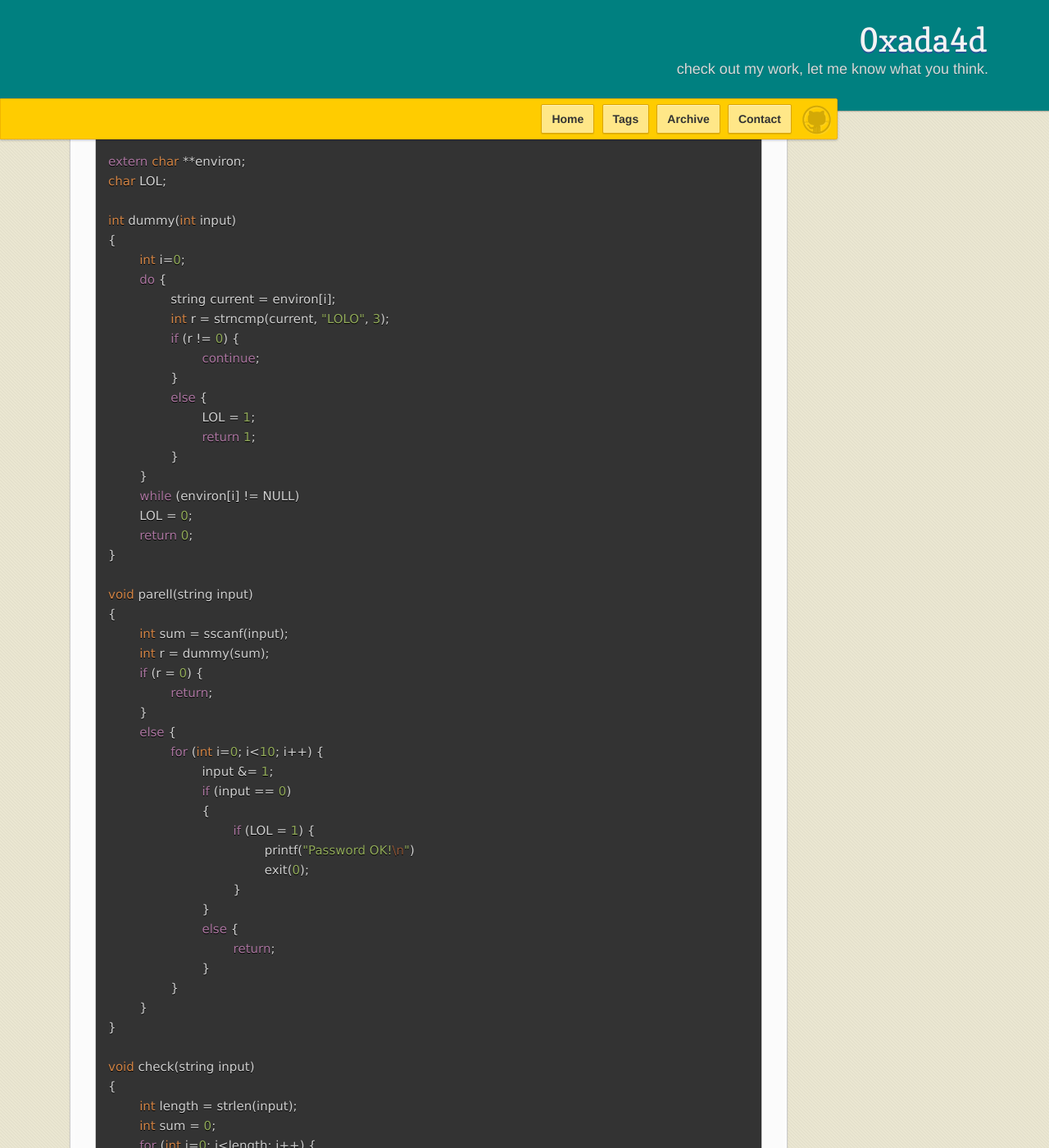
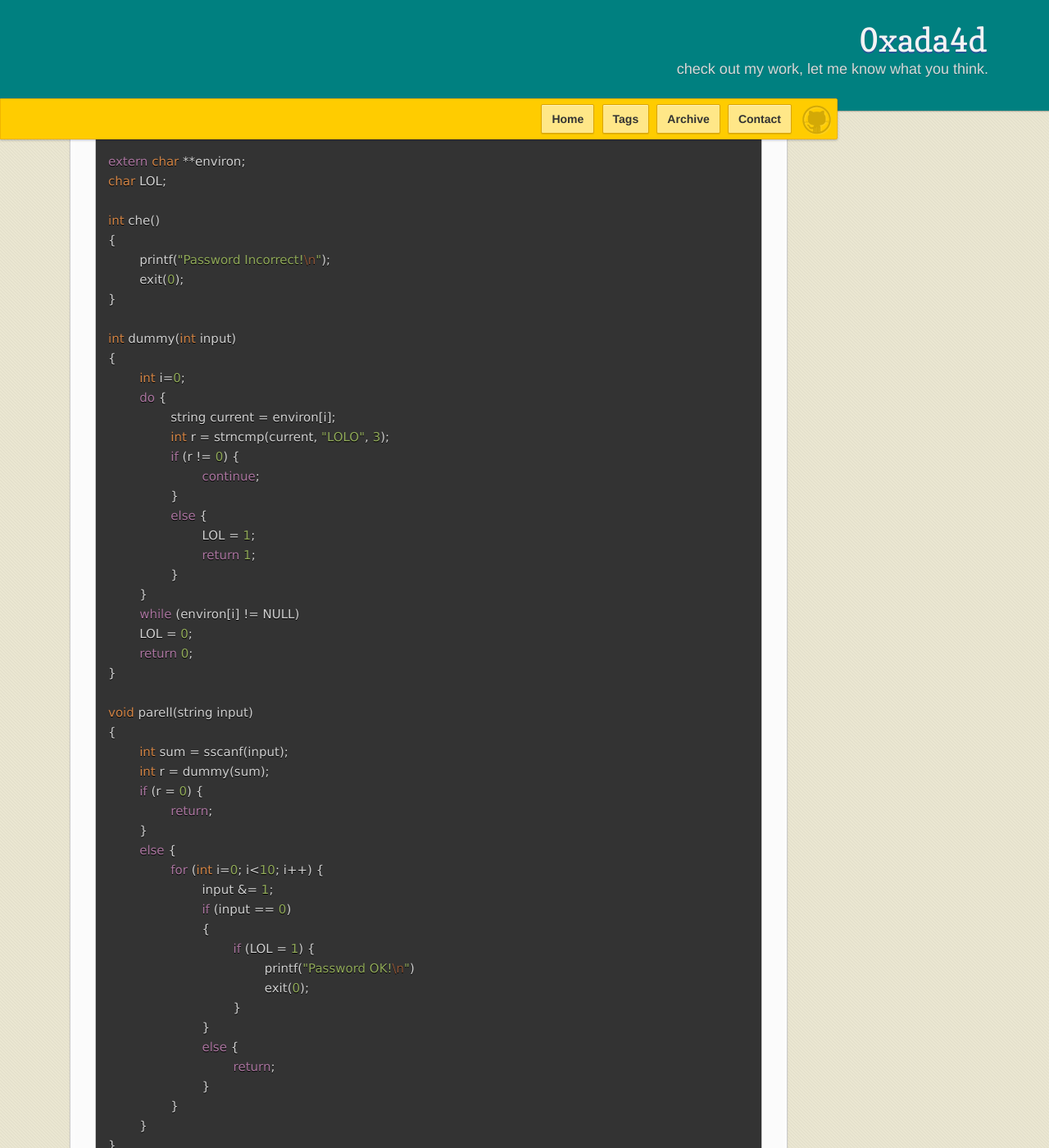
Before and after one commit to 0xada4d/0xada4d.github.io, a Jekyll site: the page built from _posts/2018-03-20-crackme0x08.md, in a window 1280 px wide and 1400 px high, scrolled down 2485 px. Shown: the whole window at 82% size. Built offline with Jekyll 4.4.1, drawn with Linux system fonts in a browser that asks for light colours; comment, search, counter and statistics services are not loaded; some of the changed text lies outside the part shown.

Commit message:
post crackme0x08

```diff
--- a/_posts/2018-03-20-crackme0x08.md
+++ b/_posts/2018-03-20-crackme0x08.md
@@ -51,6 +51,12 @@
 extern char **environ;
 char LOL;
 
+int che()
+{
+	printf("Password Incorrect!\n");
+	exit(0);
+}
+
 int dummy(int input)
 {
 	int i=0;
@@ -103,8 +109,10 @@
 		sum += current;
 		if (sum == 16) {
 			parell(input);
-			printf("Password Incorrect!\n")
 			return;
+		}
+		else {
+			che();
 		}
 	}
 	printf("Password Incorrect!\n");
```
